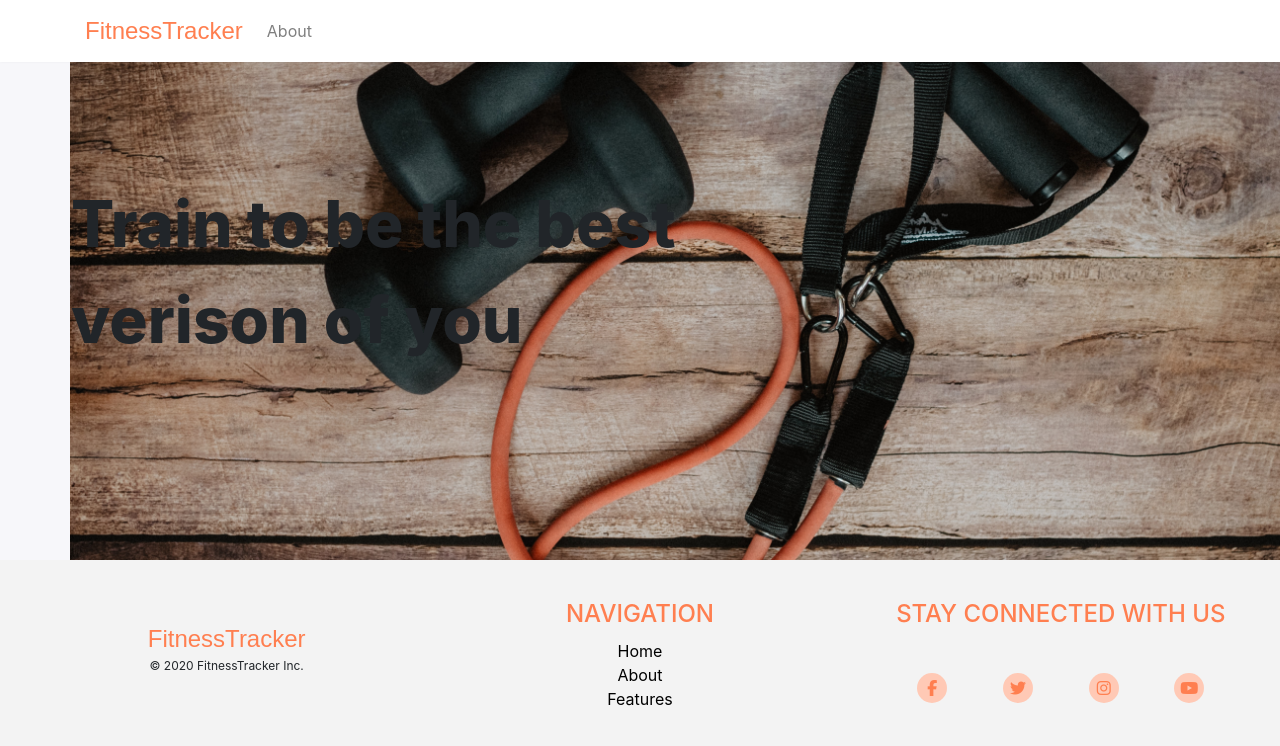
After one commit to pmarre/fitness-tracker, a Flask app: page /about in a window 1280 px wide; the page is wider, and only the part inside the window is pictured. The commit adds this page. Shown: the top 746 px of that part. Run offline with Flask 2, Linux system fonts and the light colour scheme; parts of the project's set-up code (start-up, migrations or seed data) failed here and were passed over; some libraries are stand-ins or nearby versions; some web fonts are replaced.

Commit message:
started about page

```diff
--- a/app.py
+++ b/app.py
@@ -236,10 +236,15 @@ def update_profile(user_id):
     return redirect(url_for('dashboard', user_id=user_id))
 
 
+@app.route('/about')
+def about():
+    return render_template('about.html')
+
+
 if __name__ == '__main__':
     # for local deployment:
-    # app.run(debug=True)
+    app.run(debug=True)
 
     # for deployment to Heroku:
-    app.run(host=os.environ.get('IP'),
-            port=int(os.environ.get('PORT')), debug=True)
+    # app.run(host=os.environ.get('IP'),
+    #         port=int(os.environ.get('PORT')), debug=True)
--- a/config.py
+++ /dev/null
@@ -1,2 +0,0 @@
-MONGO_URI = "mongodb+srv://pmarre:1030Rick1990!@fitnesstracker-8ogmq.mongodb.net/fitnessDB?retryWrites=true&w=majority"
-SECRET_KEY = 'z_5#y2L"F5P3z\n\xec]/'
--- a/static/css/style.css
+++ b/static/css/style.css
@@ -71,7 +71,7 @@ body {
 
 /* CONTENT CONTAINER */
 .content-container {
-  margin-top: 150px;
+  /* margin-top: 150px; */
 }
 
 .landing-image {
@@ -298,3 +298,29 @@ nav .footer-h4 {
 .dashboard-container {
   min-height: calc(100vh - 340px) !important;
 }
+
+/* ABOUT PAGE */
+.hero-container {
+  min-height: 70vh;
+  background-image: url(../images/about-header.jpg);
+  background-position: center;
+  background-repeat: no-repeat;
+  background-size: cover;
+  width: 100vw;
+}
+
+.hero-content {
+  position: absolute;
+  top: 50%;
+  left: 50%;
+  transform: translate(-50%, -50%);
+}
+
+.about-tagline {
+  font-size: 4em;
+  font-weight: 800;
+}
+
+.full-width-container .container-lg {
+  margin: 0 !important;
+}
--- /dev/null
+++ b/templates/about.html
@@ -0,0 +1,18 @@
+{% extends 'base.html' %}
+
+<div class="full-width-container">
+  {% block content %}
+  <div class="row hero-container">
+    <div class="col-12 hero-img w-100">
+      <div class="hero-content row w-100">
+        <p class="about-tagline col-12 col-md-8 mt-5 mt-md-0 pl-5 pl-md-3">
+          Train to be the best verison of you
+        </p>
+      </div>
+    </div>
+  </div>
+  <div class="row"></div>
+  <div class="row"></div>
+  <div class="row"></div>
+  {% endblock %}
+</div>
```
Also changed, not shown: static/images/about-header.jpg (added).
